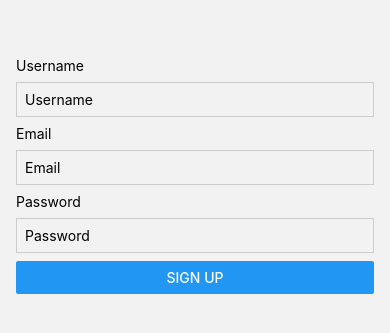
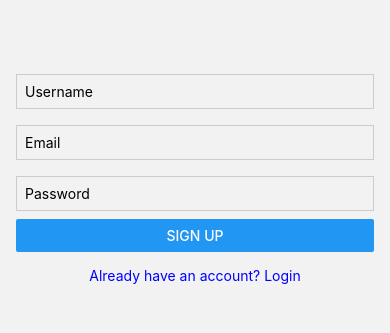
Before and after one commit to HectorGtz27/Social-Network-App, a React Native app: screen /SignUp in a window 390 px wide. Shown: the part 247-580 px from the top of the page. Built offline with nearby package versions, Linux system fonts and the light colour scheme.

Commit message:
SignUp/Login functions perfectly

```diff
--- a/App.js
+++ b/App.js
@@ -3,13 +3,14 @@ import { NavigationContainer } from "@react-navigation/native";
 import { createStackNavigator } from "@react-navigation/stack";
 import SignUpScreen from "./screens/SignUpScreen";
 import LoginScreen from "./screens/LoginScreen";
+import HomeScreen from "./screens/HomeScreen";
 
 const Stack = createStackNavigator();
 
 const App = () => {
   return (
     <NavigationContainer>
-      <Stack.Navigator>
+      <Stack.Navigator initialRouteName="Login">
         <Stack.Screen
           name="Login"
           component={LoginScreen}
@@ -20,6 +21,11 @@ const App = () => {
           component={SignUpScreen}
           options={{ headerShown: false }}
         />
+        <Stack.Screen
+          name="Home"
+          component={HomeScreen}
+          options={{ headerShown: false }}
+        />
       </Stack.Navigator>
     </NavigationContainer>
   );
--- a/screens/HomeScreen.js
+++ b/screens/HomeScreen.js
@@ -1,13 +1,25 @@
-import axios from "axios";
-import React, { useState } from "react";
-import { View, TextInput, Button, Text, Alert } from "react-native";
+import React from "react";
+import { View, Text, StyleSheet } from "react-native";
 
 const HomeScreen = () => {
   return (
-    <View style={{ padding: 20 }}>
-      <Text>Homeeeee</Text>
+    <View style={styles.container}>
+      <Text style={styles.welcomeText}>Welcome to the HomePage!</Text>
     </View>
   );
 };
 
+const styles = StyleSheet.create({
+  container: {
+    flex: 1,
+    justifyContent: "center",
+    alignItems: "center",
+    backgroundColor: "#f5f5f5",
+  },
+  welcomeText: {
+    fontSize: 24,
+    fontWeight: "bold",
+  },
+});
+
 export default HomeScreen;
--- a/screens/LoginScreen.js
+++ b/screens/LoginScreen.js
@@ -1,8 +1,16 @@
 import React, { useState } from "react";
-import { View, TextInput, Button, Alert, StyleSheet } from "react-native";
+import {
+  View,
+  TextInput,
+  Button,
+  Alert,
+  Text,
+  TouchableOpacity,
+  StyleSheet,
+} from "react-native";
 import axios from "axios";
 
-const LoginScreen = () => {
+const LoginScreen = ({ navigation }) => {
   const [email, setEmail] = useState("");
   const [password, setPassword] = useState("");
 
@@ -25,16 +33,34 @@ const LoginScreen = () => {
         Alert.alert("Success", `Welcome back, ${response.data.username}!`, [
           { text: "OK" },
         ]);
+        navigation.navigate("Home"); // Redirigir al HomeScreen si el inicio de sesión es exitoso
         console.log("Token:", response.data.token);
         console.log("User ID:", response.data.userId);
       }
     } catch (error) {
-      Alert.alert(
-        "Error",
-        "Login failed. Please check your credentials and try again.",
-        [{ text: "OK" }]
-      );
-      console.error("Login error:", error);
+      if (error.response) {
+        // Imprimir el mensaje de error del servidor para ver la causa
+        console.log("Server Response:", error.response.data);
+        Alert.alert(
+          "Error",
+          error.response.data.error || "Invalid credentials. Please try again.",
+          [{ text: "OK" }]
+        );
+      } else if (error.request) {
+        console.log("Request Error:", error.request);
+        Alert.alert(
+          "Error",
+          "No response from server. Please check your internet connection.",
+          [{ text: "OK" }]
+        );
+      } else {
+        console.log("Login error:", error.message);
+        Alert.alert(
+          "Error",
+          "Unexpected error occurred. Please try again later.",
+          [{ text: "OK" }]
+        );
+      }
     }
   };
 
@@ -55,6 +81,9 @@ const LoginScreen = () => {
         style={styles.input}
       />
       <Button title="Login" onPress={handleLogin} />
+      <TouchableOpacity onPress={() => navigation.navigate("SignUp")}>
+        <Text style={styles.linkText}>Don't have an account? Sign Up</Text>
+      </TouchableOpacity>
     </View>
   );
 };
@@ -71,6 +100,11 @@ const styles = StyleSheet.create({
     padding: 8,
     marginVertical: 8,
   },
+  linkText: {
+    color: "blue",
+    marginTop: 15,
+    textAlign: "center",
+  },
 });
 
 export default LoginScreen;
--- a/screens/SignUpScreen.js
+++ b/screens/SignUpScreen.js
@@ -1,8 +1,16 @@
 import React, { useState } from "react";
-import { View, TextInput, Button, Alert, StyleSheet, Text } from "react-native";
+import {
+  View,
+  TextInput,
+  Button,
+  Alert,
+  Text,
+  TouchableOpacity,
+  StyleSheet,
+} from "react-native";
 import axios from "axios";
 
-const SignUpScreen = () => {
+const SignUpScreen = ({ navigation }) => {
   const [username, setUsername] = useState("");
   const [email, setEmail] = useState("");
   const [password, setPassword] = useState("");
@@ -14,7 +22,7 @@ const SignUpScreen = () => {
         {
           username: username,
           email: email,
-          password: password,
+          password: "StrongPass123!",
         },
         {
           headers: {
@@ -30,23 +38,44 @@ const SignUpScreen = () => {
         console.log("Token:", response.data.token);
       }
     } catch (error) {
-      Alert.alert("Error", "Sign up failed. Please try again.", [
-        { text: "OK" },
-      ]);
-      console.error("Sign up error:", error);
+      if (error.response) {
+        // El servidor respondió con un código de estado que no está en el rango 2xx
+        console.log("Server Response:", error.response.data);
+        Alert.alert(
+          "Error",
+          `Sign up failed: ${
+            error.response.data.message || "Please try again."
+          }`,
+          [{ text: "OK" }]
+        );
+      } else if (error.request) {
+        // La solicitud fue hecha pero no se recibió ninguna respuesta
+        console.log("Request Error:", error.request);
+        Alert.alert(
+          "Error",
+          "No response from server. Please check your internet connection.",
+          [{ text: "OK" }]
+        );
+      } else {
+        // Error al configurar la solicitud
+        console.log("Sign up error:", error.message);
+        Alert.alert(
+          "Error",
+          "Unexpected error occurred. Please try again later.",
+          [{ text: "OK" }]
+        );
+      }
     }
   };
 
   return (
     <View style={styles.container}>
-      <Text>Username</Text>
       <TextInput
         placeholder="Username"
         value={username}
         onChangeText={setUsername}
         style={styles.input}
       />
-      <Text>Email</Text>
       <TextInput
         placeholder="Email"
         value={email}
@@ -54,7 +83,6 @@ const SignUpScreen = () => {
         keyboardType="email-address"
         style={styles.input}
       />
-      <Text>Password</Text>
       <TextInput
         placeholder="Password"
         value={password}
@@ -63,6 +91,9 @@ const SignUpScreen = () => {
         style={styles.input}
       />
       <Button title="Sign Up" onPress={handleSignUp} />
+      <TouchableOpacity onPress={() => navigation.navigate("Login")}>
+        <Text style={styles.linkText}>Already have an account? Login</Text>
+      </TouchableOpacity>
     </View>
   );
 };
@@ -79,6 +110,11 @@ const styles = StyleSheet.create({
     padding: 8,
     marginVertical: 8,
   },
+  linkText: {
+    color: "blue",
+    marginTop: 15,
+    textAlign: "center",
+  },
 });
 
 export default SignUpScreen;
```
